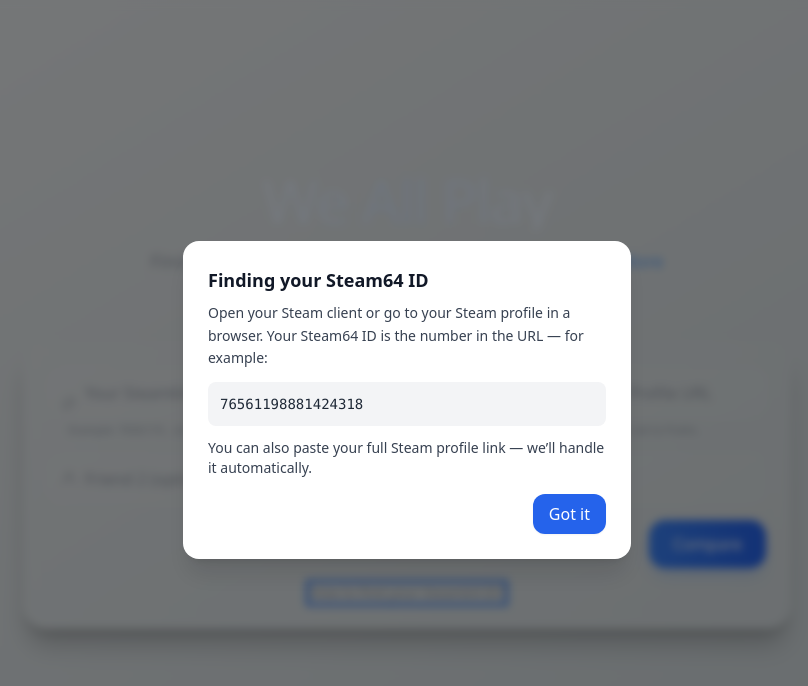
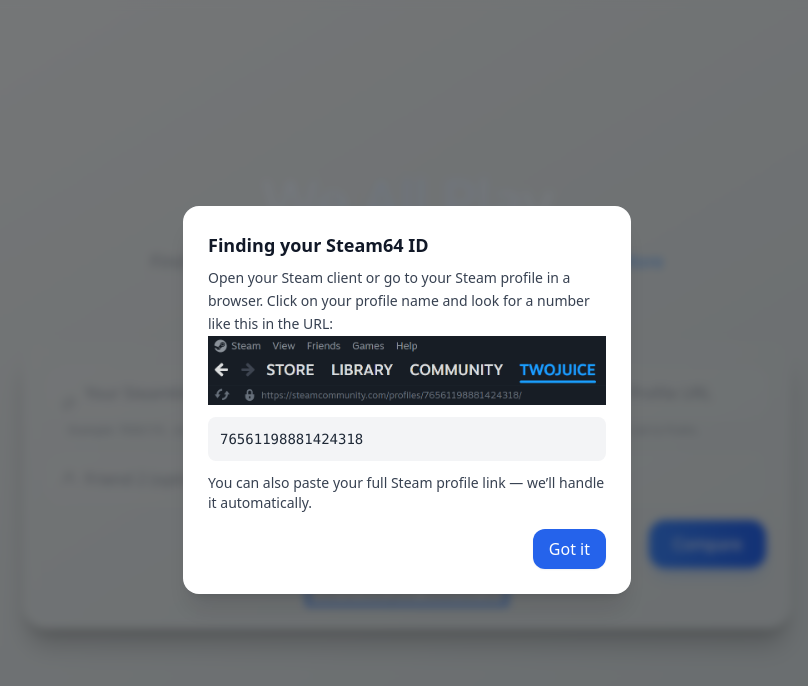
Before and after one commit to tsmith608/steam-compare, a Next.js app: page / in a window 1280 px wide. Both pictures are taken after a click on the button "How to find your Steam64 ID?". Shown: the top 686 px of the page, without its empty margins (233-1041 px from the left). Built offline with nearby package versions, Linux system fonts and the light colour scheme.

Commit message:
updated tooltip

```diff
--- a/src/app/page.jsx
+++ b/src/app/page.jsx
@@ -563,7 +563,13 @@ export default function Home() {
             </h2>
             <p className="text-sm text-gray-700 dark:text-gray-300 mb-3 leading-relaxed">
               Open your Steam client or go to your Steam profile in a browser.
-              Your Steam64 ID is the number in the URL — for example:
+              Click on your profile name and look for a number like this in the URL:
+                <img
+                  src="/steam-id-example.png"
+                  alt="Steam ID example showing URL with ID"
+                  className="w-full"
+                />
+
             </p>
             <div className="bg-gray-100 dark:bg-white/10 text-sm rounded-lg p-3 mb-3 font-mono text-gray-800 dark:text-gray-100">
               76561198881424318
```
